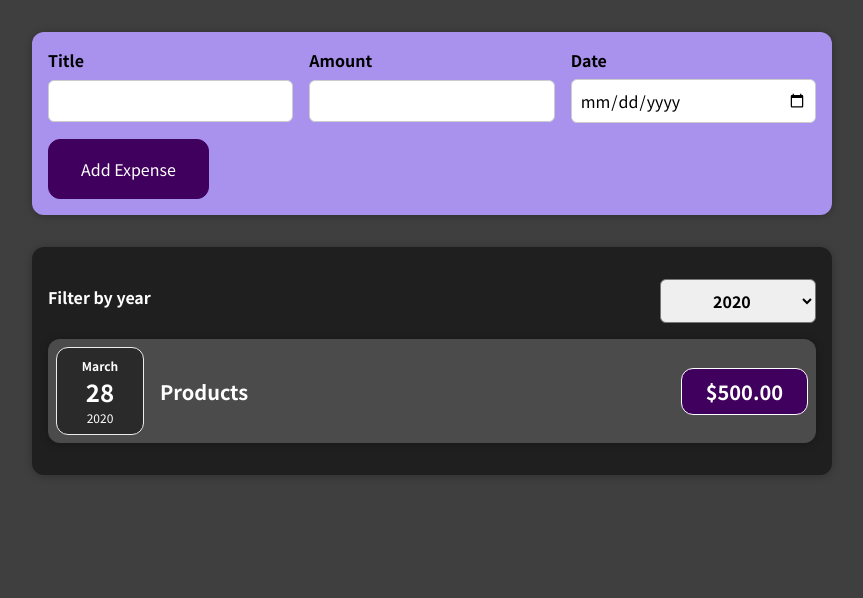
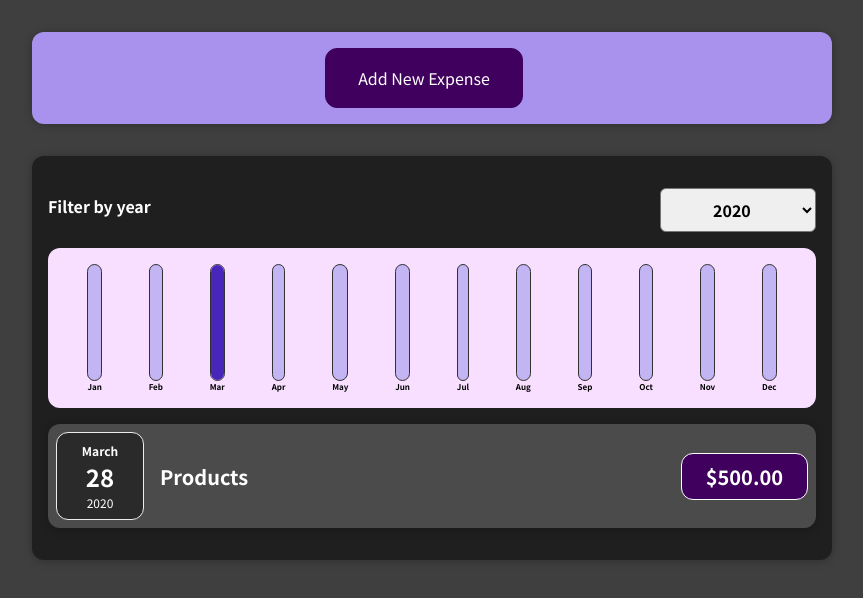
Before and after one commit to zoroMari/expenses-manager, a React (Create React App) app: page / in a window 1280 px wide. Shown: the top 598 px of the page, without its empty margins (208-1071 px from the left). Built offline with nearby package versions, Linux system fonts and the light colour scheme.

Commit message:
NewExpenses (#1)
change new expense block and add chart

```diff
--- /dev/null
+++ b/src/components/Chart/Chart.css
@@ -0,0 +1,9 @@
+.chart {
+  padding: 1rem;
+  border-radius: 12px;
+  background-color: #f8dfff;
+  text-align: center;
+  display: flex;
+  justify-content: space-around;
+  height: 10rem;
+}
--- /dev/null
+++ b/src/components/Chart/Chart.js
@@ -0,0 +1,20 @@
+import './Chart.css';
+import ChartBar from './ChartBar';
+
+export default function Chart(props) {
+  const dataPointsValue = props.dataPoints.map((item) => item.value);
+  const totalMaximum = Math.max(...dataPointsValue)
+
+  return (
+    <div className='chart'>
+      {props.dataPoints.map((item) => (
+        <ChartBar
+          key={item.label}
+          value={item.value}
+          maxValue={totalMaximum}
+          label={item.label}
+        />
+      ))}
+    </div>
+  );
+}
--- /dev/null
+++ b/src/components/Chart/ChartBar.css
@@ -0,0 +1,30 @@
+.chart-bar {
+  height: 100%;
+  display: flex;
+  flex-direction: column;
+  align-items: center;
+}
+
+.chart-bar__inner {
+  height: 100%;
+  width: 100%;
+  border: 1px solid #313131;
+  border-radius: 12px;
+  background-color: #c3b4f3;
+  overflow: hidden;
+  display: flex;
+  flex-direction: column;
+  justify-content: flex-end;
+}
+
+.chart-bar__fill {
+  background-color: #4826b9;
+  width: 100%;
+  transition: all 0.3s ease-out;
+}
+
+.chart-bar__label {
+  font-weight: bold;
+  font-size: 0.5rem;
+  text-align: center;
+}
--- /dev/null
+++ b/src/components/Chart/ChartBar.js
@@ -0,0 +1,23 @@
+import './ChartBar.css';
+
+
+export default function ChartBar({label, value, maxValue}) {
+  let barFillHeight = '0%';
+
+  if (maxValue > 0) {
+    barFillHeight = Math.round((value / maxValue) * 100) + '%' ;
+  }
+
+  return (
+    <div className='chart-bar'>
+      <div className='chart-bar__inner'>
+        <div
+          className='chart-bar__fill'
+          style={{ height: barFillHeight }}
+        >
+        </div>
+      </div>
+      <div className='chart-bar__label'>{label}</div>
+    </div>
+  );
+}
--- a/src/components/Expenses/Expenses.js
+++ b/src/components/Expenses/Expenses.js
@@ -4,6 +4,7 @@
 import ExpenseFilter from './ExpenseFilter';
 import { useState } from 'react';
 import ExpensesList from './ExpensesList';
+import ExpensesChart from './ExpensesChart';
 
 export default function Expenses({items}) {
   const [dateFiltered, setDateFiltered] = useState('2020');
@@ -17,7 +18,7 @@
     <div>
       <Card className='expenses'>
         <ExpenseFilter defaultDate={dateFiltered} onChangeDate={filterHandler} />
-
+        <ExpensesChart expenses={filteredExpenses} />
         <ExpensesList filteredItems={filteredExpenses} />
       </Card>
     </div>
--- /dev/null
+++ b/src/components/Expenses/ExpensesChart.js
@@ -0,0 +1,28 @@
+import Chart from "../Chart/Chart";
+
+
+export default function ExpensesChart(props) {
+  const chartDataPoints = [
+    { label: 'Jan', value: 0 },
+    { label: 'Feb', value: 0 },
+    { label: 'Mar', value: 0 },
+    { label: 'Apr', value: 0 },
+    { label: 'May', value: 0 },
+    { label: 'Jun', value: 0 },
+    { label: 'Jul', value: 0 },
+    { label: 'Aug', value: 0 },
+    { label: 'Sep', value: 0 },
+    { label: 'Oct', value: 0 },
+    { label: 'Nov', value: 0 },
+    { label: 'Dec', value: 0 },
+  ];
+
+  for (let expense of props.expenses) {
+    const expenseMonth = expense.date.getMonth();
+    chartDataPoints[expenseMonth].value += +expense.amount;
+  }
+
+  return (
+    <Chart dataPoints={chartDataPoints} />
+  )
+}
--- a/src/components/NewExpense/ExpenseForm.js
+++ b/src/components/NewExpense/ExpenseForm.js
@@ -28,7 +28,11 @@
     }
 
     props.onSaveExpense(enteredData);
+    clearForm();
+  }
 
+  const cancelHandler = () => {
+    props.onCancel();
     clearForm();
   }
 
@@ -75,6 +79,7 @@
 
         <div className='new-expense__actions'>
           <button type='submit'>Add Expense</button>
+          <button onClick={cancelHandler}>Cancel</button>
         </div>
     </form>
   )
--- a/src/components/NewExpense/NewExpense.js
+++ b/src/components/NewExpense/NewExpense.js
@@ -1,19 +1,30 @@
 import './NewExpense.css';
 import ExpenseForm from './ExpenseForm';
+import { useState } from 'react';
 
 export default function NewExpense(props) {
+  const [isAddingNewExpense, setIsAddingNewExpense] = useState(false);
+
+  const addHandler = () => setIsAddingNewExpense(true);
+
   const saveExpenseHandler = (enteredData) => {
     const expenseData = {
       ...enteredData,
       id: Math.random().toString(),
     }
 
+    setIsAddingNewExpense(false);
     props.onAddNewExpense(expenseData);
+  }
+
+  const cancelHandler = () => {
+    setIsAddingNewExpense(false);
   }
 
   return (
     <div className='new-expense'>
-      <ExpenseForm onSaveExpense={saveExpenseHandler} />
+      {!isAddingNewExpense && <button onClick={addHandler}>Add New Expense</button>}
+      {isAddingNewExpense && <ExpenseForm onSaveExpense={saveExpenseHandler} onCancel={cancelHandler} />}
     </div>
   )
 }
```
